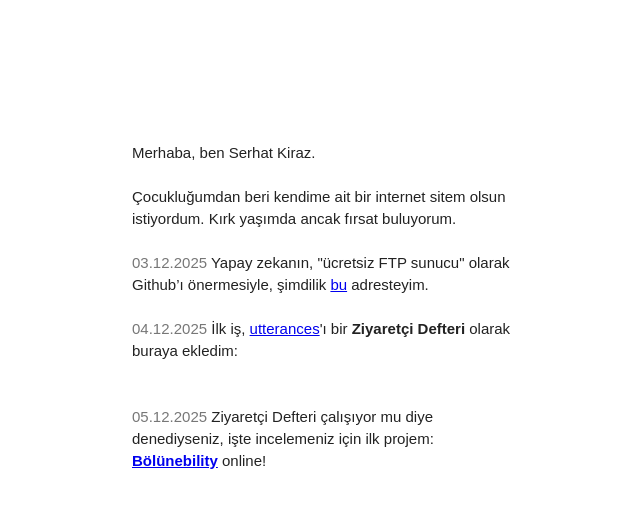
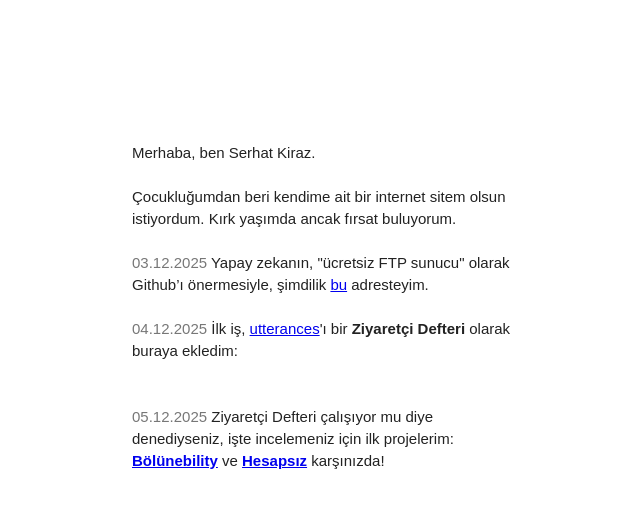
Before and after one commit to serhatkiraz/serhatkiraz.github.io, a plain HTML site: page index.html in a window 1280 px wide. Shown: the whole page, without its empty margins (313-953 px from the left). Drawn offline with Linux system fonts and the light colour scheme.

Commit message:
Update project links in index.html

```diff
--- a/index.html
+++ b/index.html
@@ -37,7 +37,7 @@ img{border:0}
         async>
 </script>
     </p>
-<p><ins>05.12.2025</ins> Ziyaretçi Defteri çalışıyor mu diye denediyseniz, işte incelemeniz için ilk projem:</br>
-    <a href="https://serhatkiraz.github.io/bolunebility/" target="_blank"><b>Bölünebility</b></a> online!</p>
+<p><ins>05.12.2025</ins> Ziyaretçi Defteri çalışıyor mu diye denediyseniz, işte incelemeniz için ilk projelerim:</br>
+    <a href="https://serhatkiraz.github.io/bolunebility/" target="_blank"><b>Bölünebility</b></a> ve <a href="https://serhatkiraz.github.io/hesapsiz/" target="_blank"><b>Hesapsız</b></a> karşınızda!</p>
   </body>
 </html>
```
